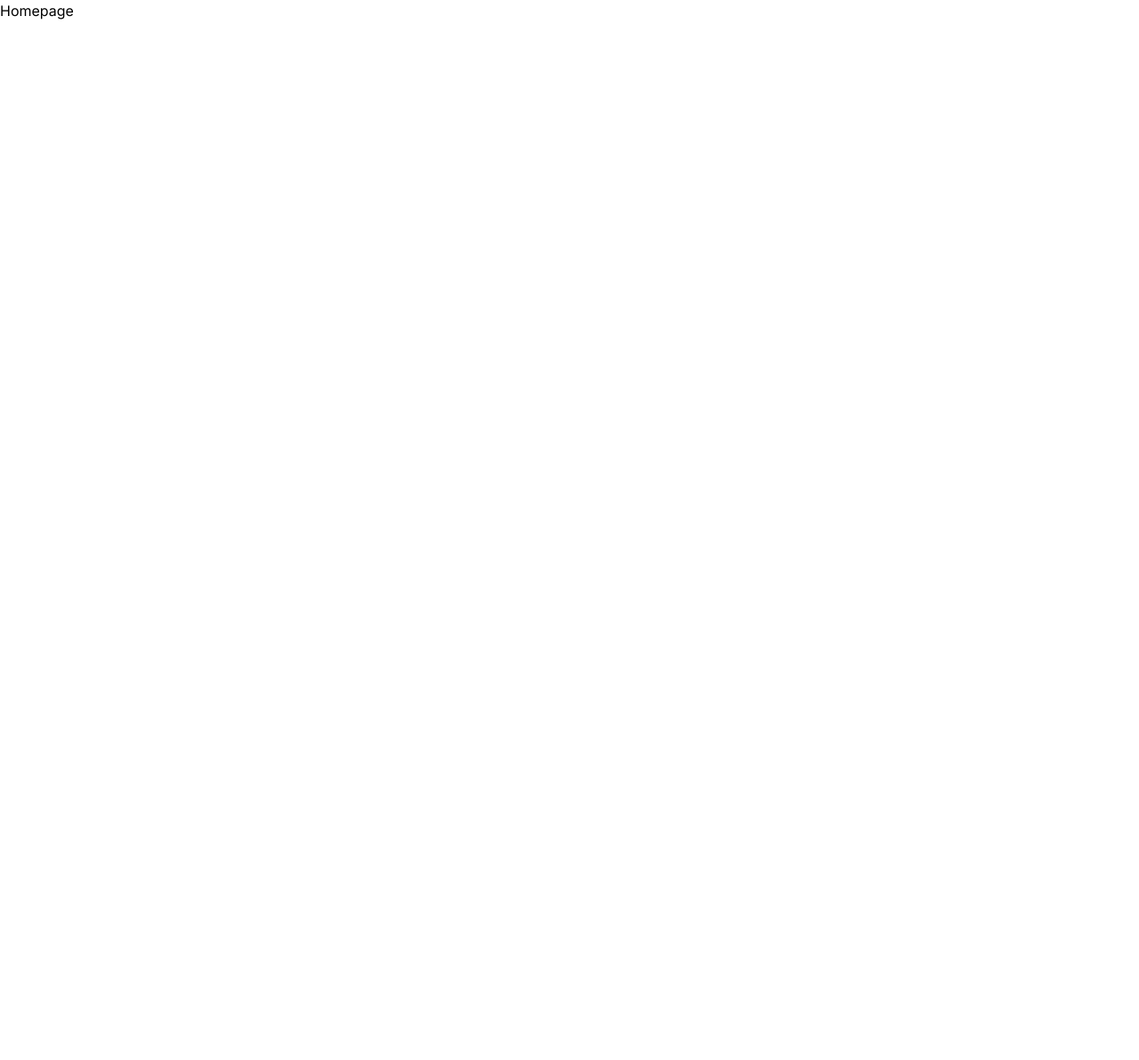
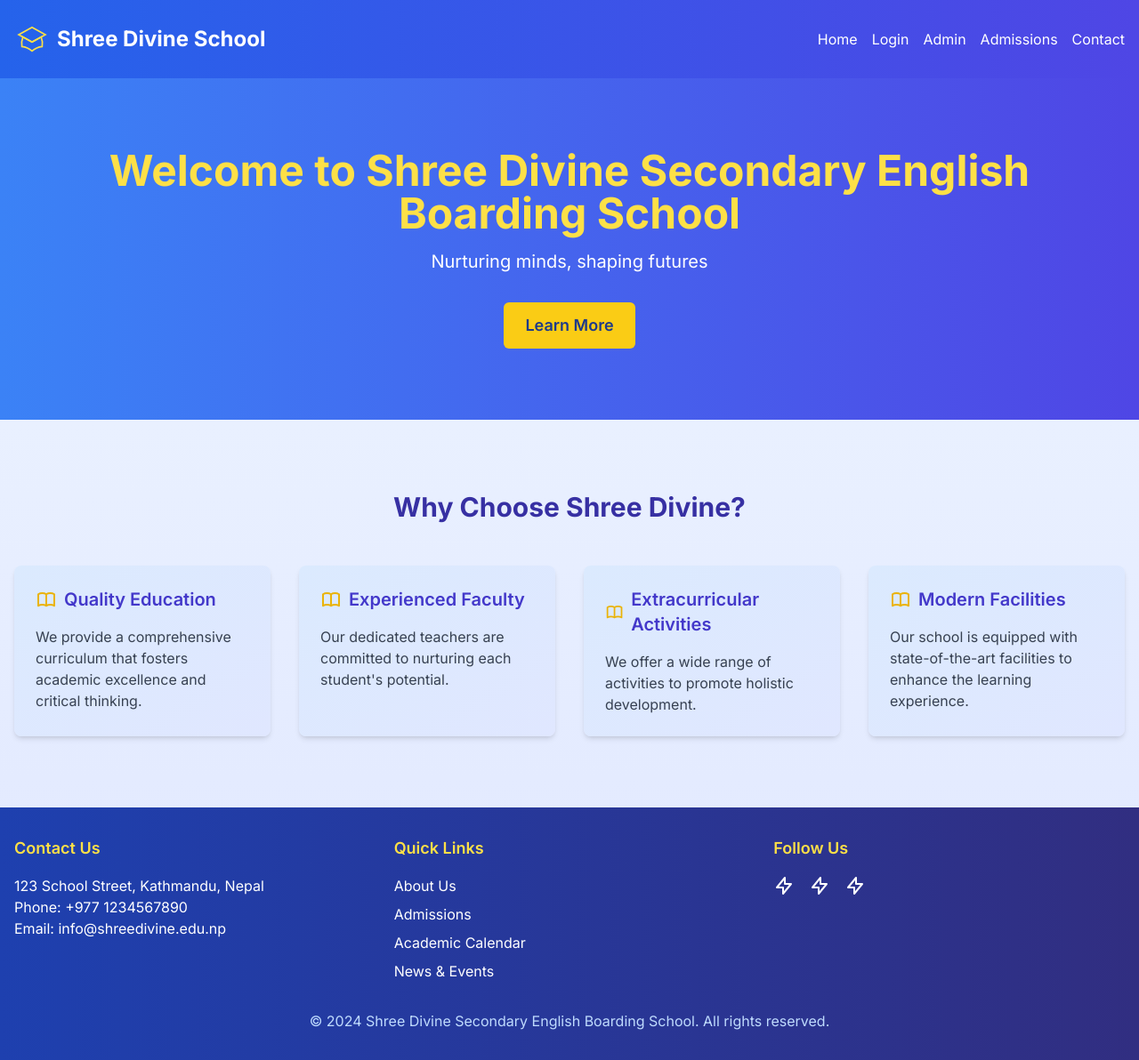
Before and after one commit to Surya-KF/SchoolManagementDashBoard, a Next.js app: page / in a window 1280 px wide. Shown: the whole page at 89% size. Before the commit the page ends 800 px from the top, so only its background shows below. Built offline with nearby package versions, Linux system fonts and the light colour scheme.

Commit message:
Updated the homepage.

```diff
--- a/src/app/(dashboard)/layout.tsx
+++ b/src/app/(dashboard)/layout.tsx
@@ -9,7 +9,7 @@ export default function DashboardLayout({
   children: React.ReactNode;
 }>) {
   return (
-    <div className="h-full flex">
+    <div className="h-fit flex">
       {/* LEFT */}
       <div className="w-[14%] md:w-[8%] lg:w-[16%] xl:w-[14%] bg-[cyan] p-4">
         <Link
--- a/src/app/layout.tsx
+++ b/src/app/layout.tsx
@@ -5,7 +5,7 @@ import "./globals.css";
 const inter = Inter({ subsets: ["latin"] });
 
 export const metadata: Metadata = {
-  title: "Lama Dev School Management Dashboard",
+  title: "Shree Divine Secondary English Boarding School",
   description: "Next.js School Management System",
 };
 
--- a/src/app/page.tsx
+++ b/src/app/page.tsx
@@ -1,7 +1,100 @@
-const Homepage = () => {
+import Link from "next/link"
+import LoginPage from "./(dashboard)/sign-in/page"
+export default function Homepage() {
   return (
-    <div className=''>Homepage</div>
+    <div className="flex flex-col min-h-screen bg-gradient-to-b from-blue-50 to-indigo-100">
+      <header className="bg-gradient-to-r from-blue-600 to-indigo-600 text-white shadow-lg">
+        <div className="container mx-auto px-4 py-6 flex flex-col sm:flex-row justify-between items-center">
+          <div className="flex items-center mb-4 sm:mb-0">
+            <svg className="h-10 w-10 mr-2 text-yellow-300" fill="none" viewBox="0 0 24 24" stroke="currentColor">
+              <path d="M12 14l9-5-9-5-9 5 9 5z" />
+              <path d="M12 14l6.16-3.422a12.083 12.083 0 01.665 6.479A11.952 11.952 0 0012 20.055a11.952 11.952 0 00-6.824-2.998 12.078 12.078 0 01.665-6.479L12 14z" />
+            </svg>
+            <span className="text-2xl font-bold">Shree Divine School</span>
+          </div>
+          <nav>
+            <ul className="flex space-x-4">
+              <li><Link href="/" className="hover:text-yellow-300 transition-colors duration-200">Home</Link></li>
+              <li><Link href="/sign-in" className="hover:text-yellow-300 transition-colors duration-200">Login</Link></li>
+              <li><Link href="/academics" className="hover:text-yellow-300 transition-colors duration-200">Admin</Link></li>
+              <li><Link href="/admissions" className="hover:text-yellow-300 transition-colors duration-200">Admissions</Link></li>
+              <li><Link href="/contact" className="hover:text-yellow-300 transition-colors duration-200">Contact</Link></li>
+            </ul>
+          </nav>
+        </div>
+      </header>
+
+      <main className="flex-grow">
+        <section className="bg-gradient-to-r from-blue-500 to-indigo-600 text-white py-20 text-center">
+          <div className="container mx-auto px-4">
+            <h1 className="text-4xl sm:text-5xl font-bold mb-4 text-yellow-300">Welcome to Shree Divine Secondary English Boarding School</h1>
+            <p className="text-xl mb-8">Nurturing minds, shaping futures</p>
+            <Link href="/about" className="bg-yellow-400 text-blue-900 hover:bg-yellow-300 transition-colors duration-200 px-6 py-3 rounded-md font-semibold text-lg inline-block">Learn More</Link>
+          </div>
+        </section>
+
+        <section className="py-20">
+          <div className="container mx-auto px-4">
+            <h2 className="text-3xl font-bold text-center mb-12 text-indigo-800">Why Choose Shree Divine?</h2>
+            <div className="grid grid-cols-1 md:grid-cols-2 lg:grid-cols-4 gap-8">
+              {[
+                { title: "Quality Education", icon: "book-open", description: "We provide a comprehensive curriculum that fosters academic excellence and critical thinking." },
+                { title: "Experienced Faculty", icon: "users", description: "Our dedicated teachers are committed to nurturing each student's potential." },
+                { title: "Extracurricular Activities", icon: "award", description: "We offer a wide range of activities to promote holistic development." },
+                { title: "Modern Facilities", icon: "graduation-cap", description: "Our school is equipped with state-of-the-art facilities to enhance the learning experience." }
+              ].map((feature, index) => (
+                <div key={index} className="bg-gradient-to-br from-blue-100 to-indigo-100 shadow-md hover:shadow-lg transition-shadow duration-200 rounded-lg p-6">
+                  <div className="flex items-center text-indigo-700 mb-4">
+                    <svg className="h-6 w-6 mr-2 text-yellow-500" fill="none" viewBox="0 0 24 24" stroke="currentColor">
+                      <path strokeLinecap="round" strokeLinejoin="round" strokeWidth={2} d="M12 6.253v13m0-13C10.832 5.477 9.246 5 7.5 5S4.168 5.477 3 6.253v13C4.168 18.477 5.754 18 7.5 18s3.332.477 4.5 1.253m0-13C13.168 5.477 14.754 5 16.5 5c1.747 0 3.332.477 4.5 1.253v13C19.832 18.477 18.247 18 16.5 18c-1.746 0-3.332.477-4.5 1.253" />
+                    </svg>
+                    <h3 className="text-xl font-semibold">{feature.title}</h3>
+                  </div>
+                  <p className="text-gray-700">{feature.description}</p>
+                </div>
+              ))}
+            </div>
+          </div>
+        </section>
+      </main>
+
+      <footer className="bg-gradient-to-r from-blue-800 to-indigo-900 text-white py-8">
+        <div className="container mx-auto px-4">
+          <div className="grid grid-cols-1 md:grid-cols-3 gap-8">
+            <div>
+              <h3 className="text-lg font-semibold mb-4 text-yellow-300">Contact Us</h3>
+              <p>123 School Street, Kathmandu, Nepal</p>
+              <p>Phone: +977 1234567890</p>
+              <p>Email: info@shreedivine.edu.np</p>
+            </div>
+            <div>
+              <h3 className="text-lg font-semibold mb-4 text-yellow-300">Quick Links</h3>
+              <ul className="space-y-2">
+                <li><Link href="/about" className="hover:text-yellow-300 transition-colors duration-200">About Us</Link></li>
+                <li><Link href="/admissions" className="hover:text-yellow-300 transition-colors duration-200">Admissions</Link></li>
+                <li><Link href="/academics" className="hover:text-yellow-300 transition-colors duration-200">Academic Calendar</Link></li>
+                <li><Link href="/news" className="hover:text-yellow-300 transition-colors duration-200">News & Events</Link></li>
+              </ul>
+            </div>
+            <div>
+              <h3 className="text-lg font-semibold mb-4 text-yellow-300">Follow Us</h3>
+              <div className="flex space-x-4">
+                {["facebook", "twitter", "instagram"].map((social) => (
+                  <Link key={social} href={`https://www.${social}.com`} className="hover:text-yellow-300 transition-colors duration-200">
+                    <svg className="h-6 w-6" fill="none" viewBox="0 0 24 24" stroke="currentColor">
+                      <path strokeLinecap="round" strokeLinejoin="round" strokeWidth={2} d="M13 10V3L4 14h7v7l9-11h-7z" />
+                    </svg>
+                    <span className="sr-only">{social}</span>
+                  </Link>
+                ))}
+              </div>
+            </div>
+          </div>
+          <div className="mt-8 text-center text-blue-200">
+            <p>&copy; {new Date().getFullYear()} Shree Divine Secondary English Boarding School. All rights reserved.</p>
+          </div>
+        </div>
+      </footer>
+    </div>
   )
 }
-
-export default Homepage
--- a/src/components/Menu.tsx
+++ b/src/components/Menu.tsx
@@ -1,5 +1,6 @@
+import { role } from "@/lib/data";
+import Image from "next/image";
 import Link from "next/link";
-import Image from "next/image";
 
 const menuItems = [
   {
@@ -33,7 +34,7 @@ const menuItems = [
         icon: "/subject.png",
         label: "Subjects",
         href: "/list/subjects",
-          visible: ["3000dmin"],
+        visible: ["admin"],
       },
       {
         icon: "/class.png",
@@ -116,22 +117,32 @@ const menuItems = [
   },
 ];
 
- const Menu =() =>{
+const Menu = () => {
   return (
-        <div className="">
-            {menuItems.map(i=>(
-                <div className="" key={i.title}>
-                    <span>{i.title}</span>
-                    {i.items.map(item=>(
-                        <Link href={item.href} key={item.label}>
-                            <Image src ={item.icon} alt =""  width={20} height={20}/>
-                            <span>{item.label}</span>
+    <div className="mt-4 text-sm">
+      {menuItems.map((i) => (
+        <div className="flex flex-col gap-2" key={i.title}>
+          <span className="hidden lg:block text-gray-400 font-light my-4">
+            {i.title}
+          </span>
+          {i.items.map((item) => {
+            if (item.visible.includes(role)) {
+              return (
+                <Link
+                  href={item.href}
+                  key={item.label}
+                  className="flex items-center justify-center lg:justify-start gap-4 text-gray-500 py-2 md:px-2 rounded-md hover:bg-lamaSkyLight"
+                >
+                  <Image src={item.icon} alt="" width={20} height={20} />
+                  <span className="hidden lg:block">{item.label}</span>
                 </Link>
-                    ))}
+              );
+            }
+          })}
         </div>
       ))}
     </div>
-    )
- }
+  );
+};
 
 export default Menu;
```
Lines whose indentation alone changed are shown as unchanged.
